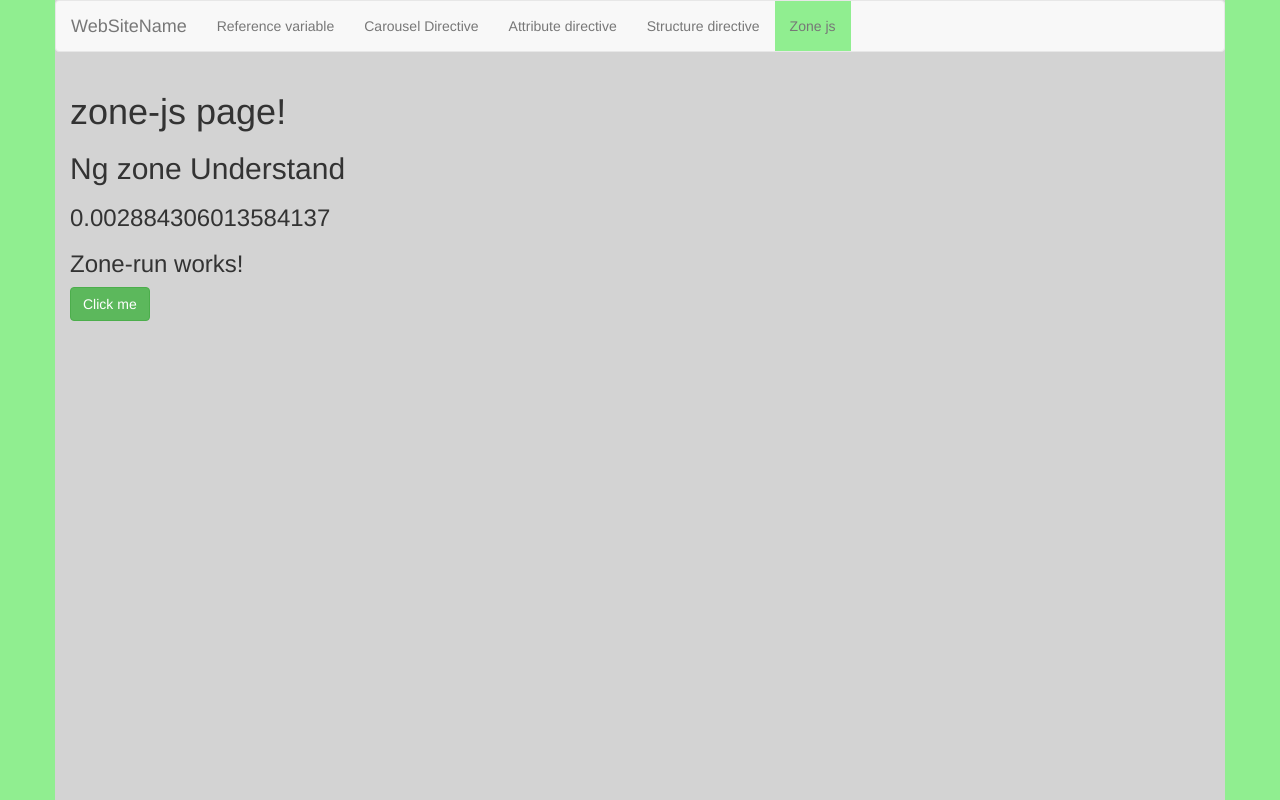
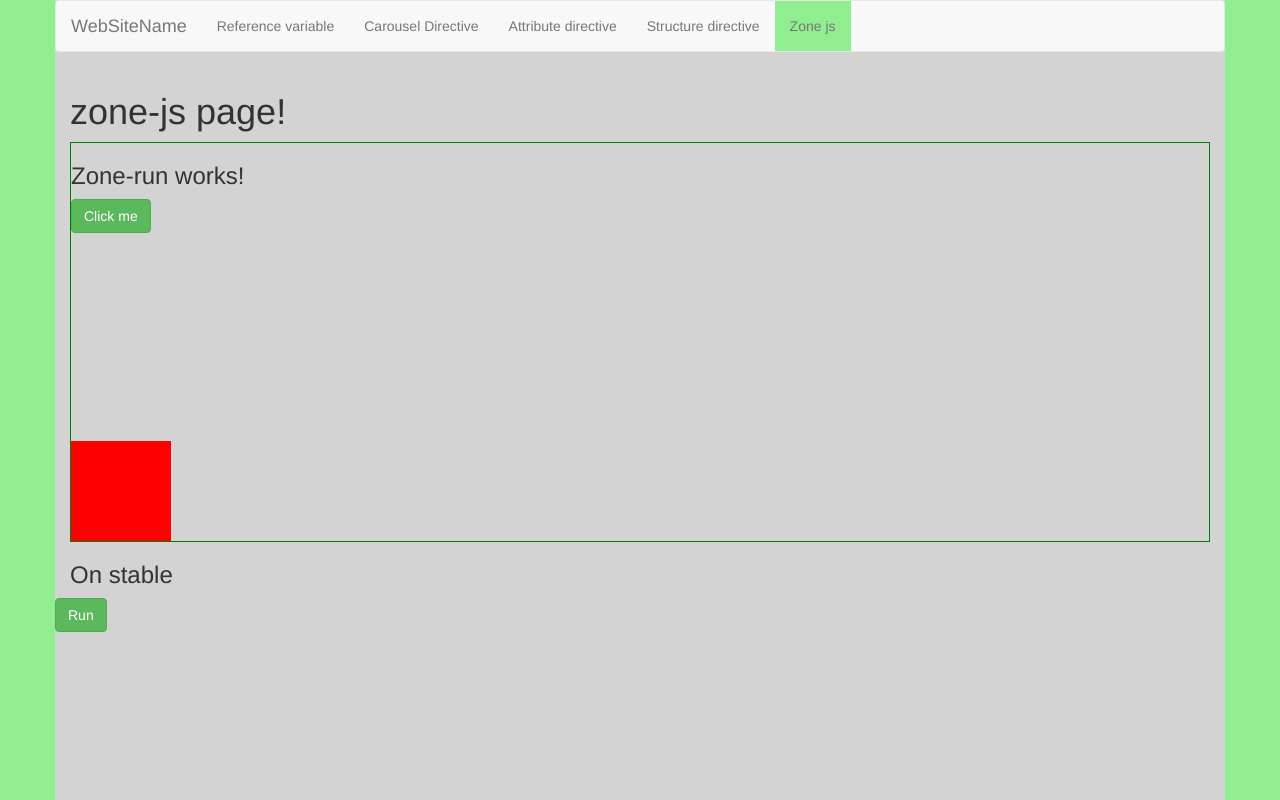
Before and after one commit to Tanzorr/angular-dock, an Angular app: page /zone-js in a window 1280 px wide. Built offline with nearby package versions, Linux system fonts and the light colour scheme.

Commit message:
onstable zone added

```diff
--- a/src/app/pages/zone-js/zone-js.component.html
+++ b/src/app/pages/zone-js/zone-js.component.html
@@ -1,3 +1,3 @@
 <h1>zone-js page!</h1>
-<app-for-ng-zone></app-for-ng-zone>
 <app-zone-run></app-zone-run>
+<app-zone-onstable></app-zone-onstable>
--- a/src/app/pages/zone-js/zone-js.module.ts
+++ b/src/app/pages/zone-js/zone-js.module.ts
@@ -4,6 +4,7 @@ import { ZoneJsComponent } from './zone-js.component';
 import { ZoneJsRoutingModule } from './zone-js-routing.module';
 import { ForNgZoneModule } from '../../libs/for-ng-zone/for-ng-zone.module';
 import {ZoneRunModule} from "./zone-run/zone-run.module";
+import {ZoneOnstableModule} from "./zone-onstable/zone-onstable.module";
 
 
 
@@ -15,7 +16,8 @@ import {ZoneRunModule} from "./zone-run/zone-run.module";
         CommonModule,
         ZoneJsRoutingModule,
         ForNgZoneModule,
-        ZoneRunModule
+        ZoneRunModule,
+        ZoneOnstableModule
     ]
 })
 export class ZoneJsModule { }
--- /dev/null
+++ b/src/app/pages/zone-js/zone-onstable/zone-onstable.component.html
@@ -0,0 +1,9 @@
+<h3>On stable</h3>
+
+<div class="row">
+  <button class="btn btn-success" (click)="onClick()" >Run</button>
+</div>
+<h4>{{ stableMessage }}</h4>
+<h4>{{ promise1Message }}</h4>
+<h4>{{ promise2Message }}</h4>
+<h4>{{ promise3Message }}</h4>
--- /dev/null
+++ b/src/app/pages/zone-js/zone-onstable/zone-onstable.component.ts
@@ -0,0 +1,36 @@
+import {ChangeDetectionStrategy, Component, NgZone, OnInit} from '@angular/core';
+import {first} from "rxjs";
+
+@Component({
+  selector: 'app-zone-onstable',
+  templateUrl: './zone-onstable.component.html',
+  styleUrls: ['./zone-onstable.component.scss'],
+  changeDetection: ChangeDetectionStrategy.OnPush
+})
+export class ZoneOnstableComponent implements OnInit {
+  stableMessage: string = '';
+  promise1Message: string = '';
+  promise2Message: string = '';
+  promise3Message: string = '';
+
+  constructor(private ngZone: NgZone) {}
+
+  ngOnInit() {
+
+  }
+
+  onClick() {
+    this.ngZone.onStable.pipe(first()).subscribe(() => {
+      // This callback will be executed after all micro tasks have been flushed,
+      // but before the next macro task is executed.
+      this.stableMessage = 'All micro tasks have been completed.';
+      console.log('All micro tasks have been completed.')
+    });
+
+    // Schedule a micro task
+    Promise.resolve().then(() => this.promise1Message = 'Micro task1 executed.')
+      .then(() => this.promise2Message = 'Micro task2 executed.')
+      .then(() => this.promise3Message = 'Micro task3 executed.')
+      .then(() => console.log('Micro tasks completed!'));
+  }
+}
--- a/src/app/pages/zone-js/zone-run/zone-run.component.html
+++ b/src/app/pages/zone-js/zone-run/zone-run.component.html
@@ -1,2 +1,4 @@
 <h3>Zone-run works!</h3>
-<button class="btn btn-success" (click)="onClick()">Click me</button>
+<h4 class="round-count"></h4>
+<div class="rotate-elem" #rotateElement></div>
+<button (click)="onClick()" class="btn btn-success">Click me</button>
--- a/src/app/pages/zone-js/zone-run/zone-run.component.scss
+++ b/src/app/pages/zone-js/zone-run/zone-run.component.scss
@@ -0,0 +1,17 @@
+:host{
+  display: block;
+  width: 100%;
+  height: 400px;
+  border: solid 1px green;
+  position: relative;
+}
+
+.rotate-elem{
+  width: 100px;
+  height: 100px;
+  background-color: red;
+  position: absolute;
+  left: 0;
+  bottom: 0;
+  animation: rotate 2s infinite linear;
+}
--- a/src/app/pages/zone-js/zone-run/zone-run.component.ts
+++ b/src/app/pages/zone-js/zone-run/zone-run.component.ts
@@ -1,4 +1,13 @@
-import {ChangeDetectionStrategy, Component, ElementRef, NgZone, OnInit} from '@angular/core';
+import {
+  ChangeDetectionStrategy,
+  ChangeDetectorRef,
+  Component,
+  ElementRef,
+  NgZone,
+  OnInit,
+  ViewChild
+} from '@angular/core';
+
 
 @Component({
   selector: 'app-zone-run',
@@ -7,16 +16,60 @@ import {ChangeDetectionStrategy, Component, ElementRef, NgZone, OnInit} from '@a
   changeDetection: ChangeDetectionStrategy.OnPush
 })
 export class ZoneRunComponent implements OnInit {
+  clicked = false;
+
+  setInterval: any;
+
+  @ViewChild('rotateElement') rotatedElem: ElementRef;
 
   constructor(private _ngZone: NgZone,
-              private _elementRef: ElementRef
-              ) {}
+              private _elementRef: ElementRef,
+              private _cdr: ChangeDetectorRef
+  ) {
+  }
 
   ngOnInit(): void {
+    if (this.clicked) {
+      clearInterval(this.setInterval);
+      this.clicked = !this.clicked;
+
+    } else {
+      this._rotateElement(this.rotatedElem);
+      this.clicked = !this.clicked;
+    }
   }
 
   onClick() {
-      console.log('run zone');
-      this._elementRef.nativeElement.querySelector('button').innerText = 'Clicked';
+    if (this.clicked) {
+      clearInterval(this.setInterval);
+    } else {
+      this._rotateElement(this.rotatedElem);
+    }
+  }
+
+  private _rotateElement(element: ElementRef): void {
+    this.clicked = !this.clicked;
+    if (!this.clicked || !element) {
+      return
+    }
+
+    let counter = 0;
+    let iteration = 0;
+
+    this._ngZone.runOutsideAngular(() => {
+      this.setInterval = setInterval(() => {
+        counter++;
+        this.clicked = !this.clicked;
+        element.nativeElement.style.transform = `rotate(${counter}deg)`;
+
+        if (counter > 360) {
+          counter = 0;
+          this._ngZone.run(() => {
+            iteration++;
+            this._elementRef.nativeElement.querySelector('h4').innerText = `Iteration: ${iteration}`;
+          })
+        }
+      }, 10);
+    })
   }
 }
```
Also changed, not shown: src/app/pages/zone-js/zone-onstable/zone-onstable.module.ts (added, +18 -0 lines), src/app/pages/zone-js/zone-onstable/zone-onstable.component.scss (added).
